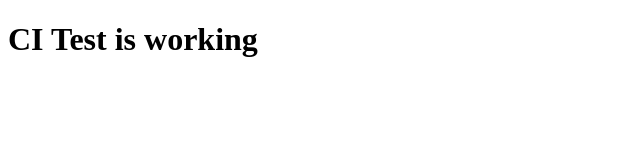
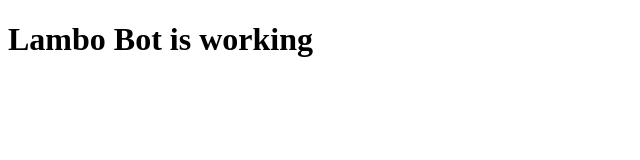
Before and after one commit to donohutcheon/lambo-bot, a plain HTML site: page static/index.html in a window 1280 px wide. Shown: the whole page, without its empty margins (0-640 px from the left). Drawn offline with Linux system fonts and the light colour scheme.

Commit message:
Fixing project names

```diff
--- a/static/index.html
+++ b/static/index.html
@@ -2,9 +2,9 @@
 <html lang="en">
 <head>
     <meta charset="UTF-8">
-    <title>ci-test</title>
+    <title>Lambo Bot</title>
 </head>
 <body>
-    <h1>CI Test is working</h1>
+    <h1>Lambo Bot is working</h1>
 </body>
 </html>
```
Also changed, not shown: 3 other files.
